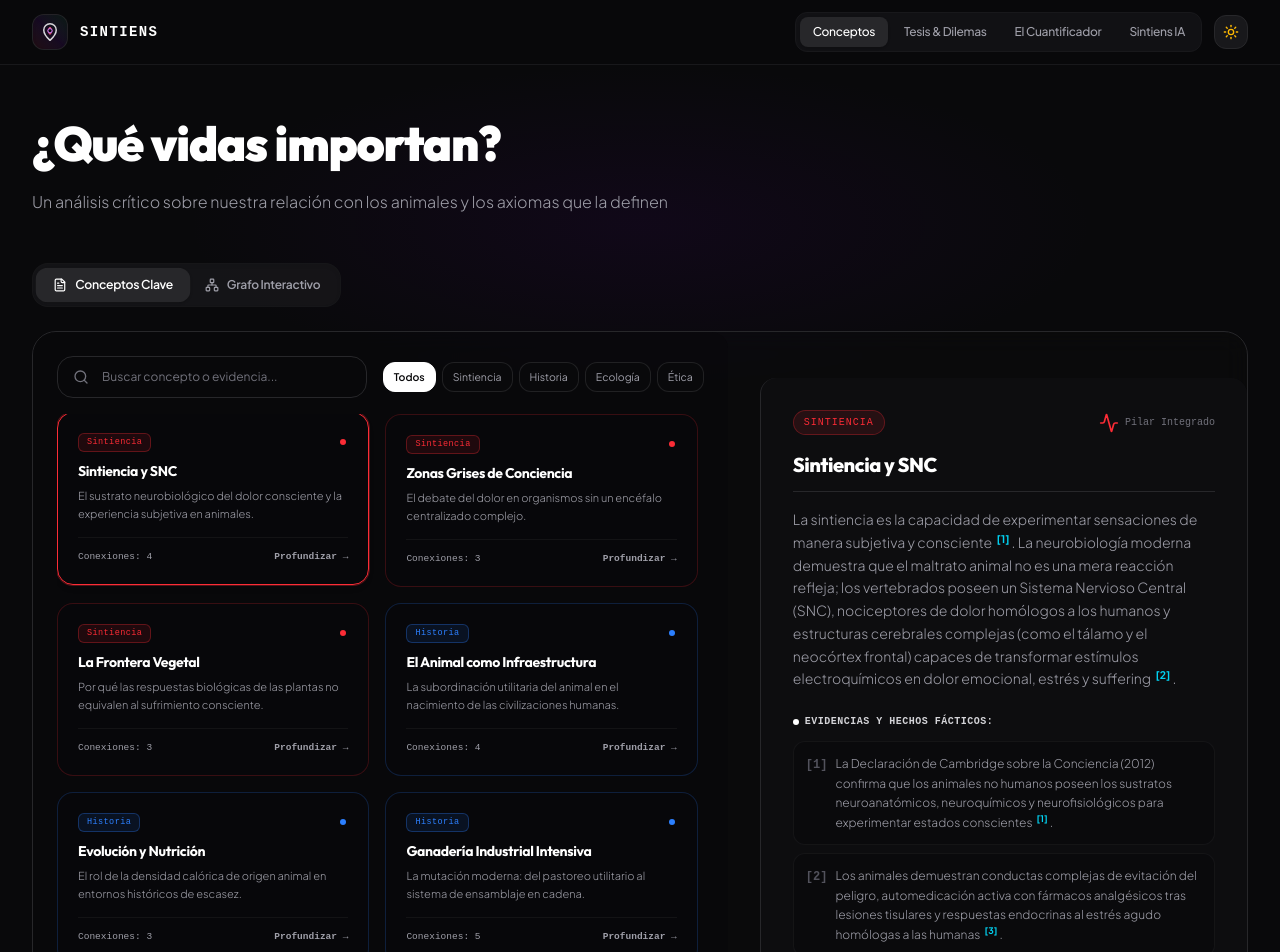
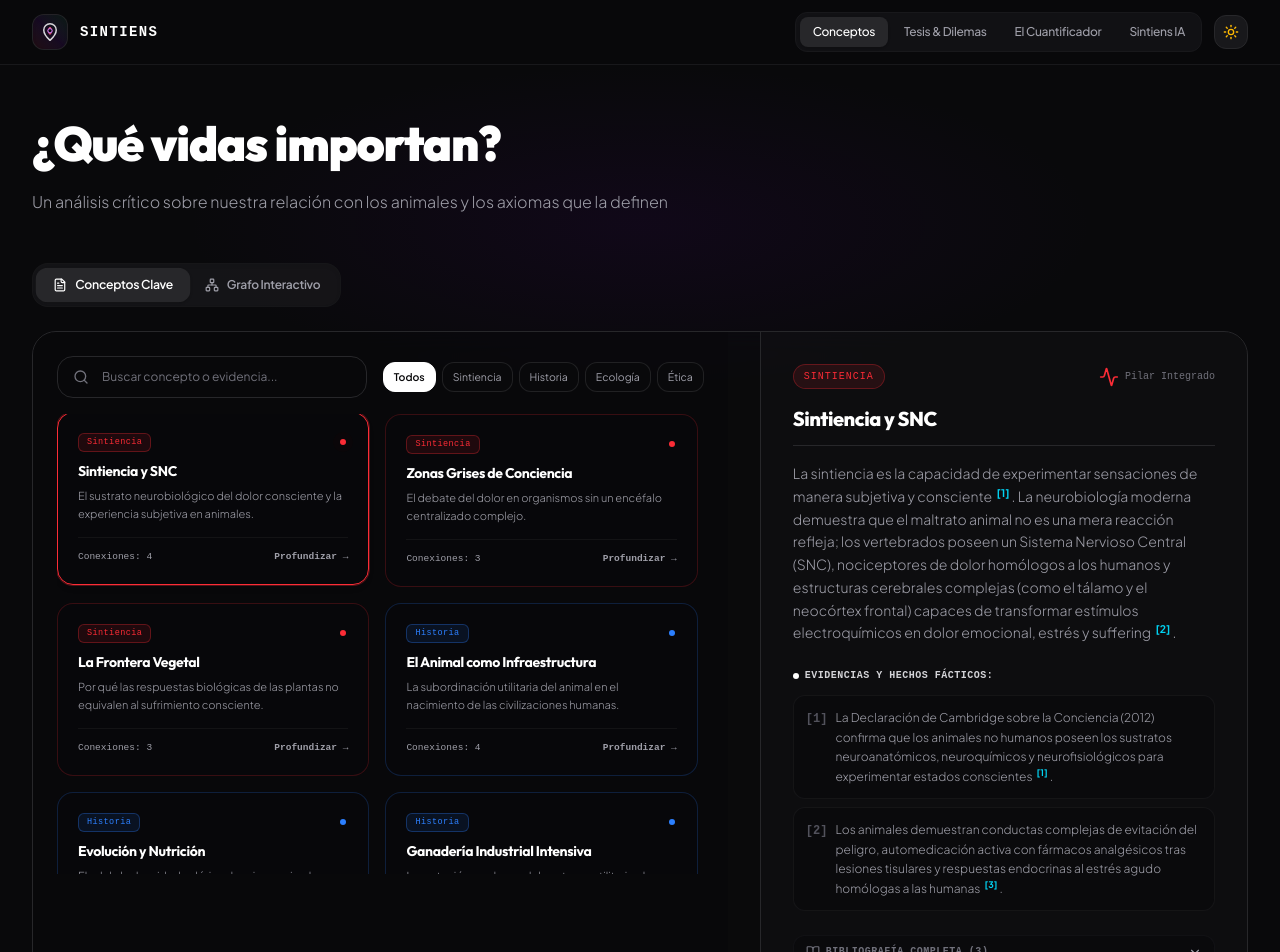
Before and after one commit to eldjenlacasa/sitiens, a React (Vite) app: page / in a window 1280 px wide. Shown: the top 952 px of the page. Built offline with nearby package versions, Linux system fonts and the light colour scheme.

Commit message:
fix(ui): adjust grid height and remove double rounded corners

```diff
--- a/src/components/ConceptExplorer.tsx
+++ b/src/components/ConceptExplorer.tsx
@@ -374,7 +374,7 @@ export default function ConceptExplorer() {
             className="grid grid-cols-1 lg:grid-cols-12 gap-8 items-stretch w-full min-h-[600px] border border-zinc-200 dark:border-zinc-800 rounded-3xl bg-white/40 dark:bg-zinc-900/10 backdrop-blur-md overflow-hidden transition-all duration-300"
           >
             {/* Left Section: Cards and Search (lg:col-span-7) */}
-            <div className="lg:col-span-7 p-6 bg-zinc-50/50 dark:bg-zinc-950/40 relative min-h-[460px] lg:min-h-[550px] transition-colors duration-300 rounded-2xl flex flex-col justify-between space-y-6">
+            <div className="lg:col-span-7 p-6 bg-zinc-50/50 dark:bg-zinc-950/40 relative min-h-[460px] lg:min-h-[550px] transition-colors duration-300 flex flex-col justify-between space-y-6">
 
               <div className="space-y-4 flex-1">
                 {/* Search and Categories row */}
@@ -413,7 +413,7 @@ export default function ConceptExplorer() {
                 </div>
 
                 {/* Concepts list/grid scroll area */}
-                <div className="grid grid-cols-1 sm:grid-cols-2 gap-4 max-h-[500px] lg:max-h-[620px] overflow-y-auto pr-1.5 custom-scrollbar">
+                <div className="grid grid-cols-1 sm:grid-cols-2 gap-4 max-h-[440px] lg:max-h-[460px] overflow-y-auto pr-1.5 custom-scrollbar">
                   {filteredNodes.length === 0 ? (
                     <div className="col-span-full py-16 text-center space-y-3">
                       <HelpCircle className="w-10 h-10 stroke-1 text-zinc-400 dark:text-zinc-700 mx-auto animate-pulse" />
@@ -501,7 +501,7 @@ export default function ConceptExplorer() {
             </div>
 
             {/* Right Section: Sticky Desktop Details Panel (lg:col-span-5) */}
-            <div className="hidden lg:flex lg:col-span-5 border-t lg:border-t-0 lg:border-l border-zinc-200 dark:border-zinc-800 p-6 lg:p-8 flex-col justify-between bg-zinc-50/30 dark:bg-zinc-900/30 transition-colors duration-300 rounded-2xl sticky top-24 self-start max-h-[85vh] overflow-y-auto custom-scrollbar">
+            <div className="hidden lg:flex lg:col-span-5 border-t lg:border-t-0 lg:border-l border-zinc-200 dark:border-zinc-800 p-6 lg:p-8 flex-col justify-between bg-zinc-50/30 dark:bg-zinc-900/30 transition-colors duration-300 sticky top-24 self-start max-h-[85vh] overflow-y-auto custom-scrollbar">
               <AnimatePresence mode="wait">
                 {selectedNode ? (
                   <motion.div
--- a/src/components/NetworkGraph.tsx
+++ b/src/components/NetworkGraph.tsx
@@ -610,7 +610,7 @@ export default function NetworkGraph() {
           : "grid grid-cols-1 lg:grid-cols-12 gap-8 items-stretch w-full min-h-[600px] border border-zinc-200 dark:border-zinc-800 rounded-3xl bg-white/40 dark:bg-zinc-900/10 backdrop-blur-md overflow-hidden transition-all duration-300"
       }
     >
-      <div className={`${isFullscreen ? "lg:w-7/12 flex-1" : "lg:col-span-7"} flex flex-col justify-between p-6 bg-zinc-50/50 dark:bg-zinc-950/40 relative min-h-[460px] lg:min-h-[550px] transition-colors duration-300 rounded-2xl`}>
+      <div className={`${isFullscreen ? "lg:w-7/12 flex-1" : "lg:col-span-7"} flex flex-col justify-between p-6 bg-zinc-50/50 dark:bg-zinc-950/40 relative min-h-[460px] lg:min-h-[550px] transition-colors duration-300`}>
         <div>
           <div className="flex items-center justify-between mb-2">
             <h3 className="text-xs font-bold tracking-wider text-zinc-700 dark:text-zinc-300 uppercase transition-colors">
@@ -923,7 +923,7 @@ export default function NetworkGraph() {
       </div>
 
       {/* Details Panel */}
-      <div className={`${isFullscreen ? "lg:w-5/12 max-h-[90vh] overflow-y-auto custom-scrollbar" : "lg:col-span-5 lg:border-l border-zinc-200 dark:border-zinc-800"} hidden lg:flex p-6 lg:p-8 flex-col justify-between bg-zinc-50/30 dark:bg-zinc-900/30 transition-colors duration-300 rounded-2xl`}>
+      <div className={`${isFullscreen ? "lg:w-5/12 max-h-[90vh] overflow-y-auto custom-scrollbar" : "lg:col-span-5 lg:border-l border-zinc-200 dark:border-zinc-800"} hidden lg:flex p-6 lg:p-8 flex-col justify-between bg-zinc-50/30 dark:bg-zinc-900/30 transition-colors duration-300`}>
         <AnimatePresence mode="wait">
           {selectedNode ? (
             <motion.div
```
